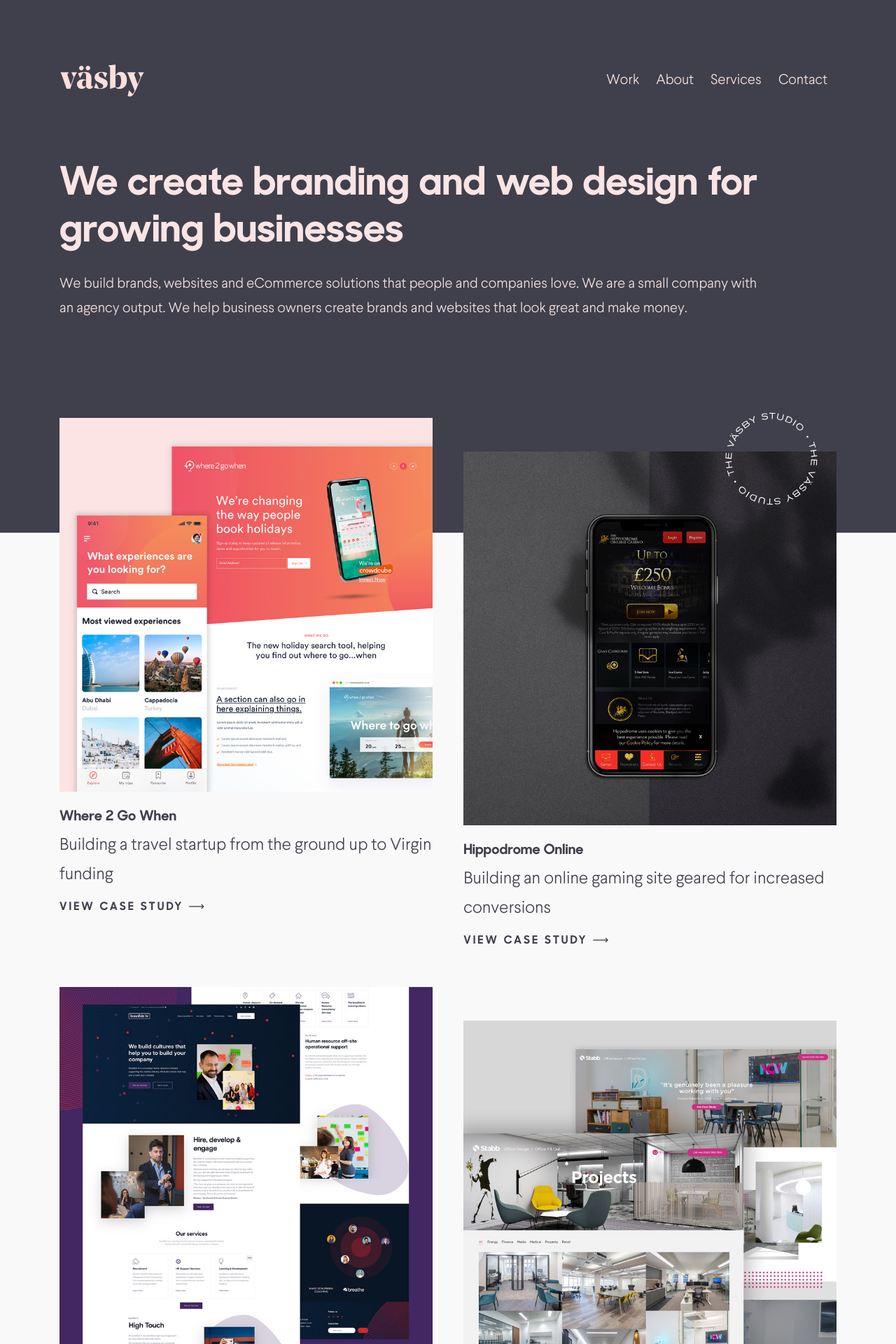
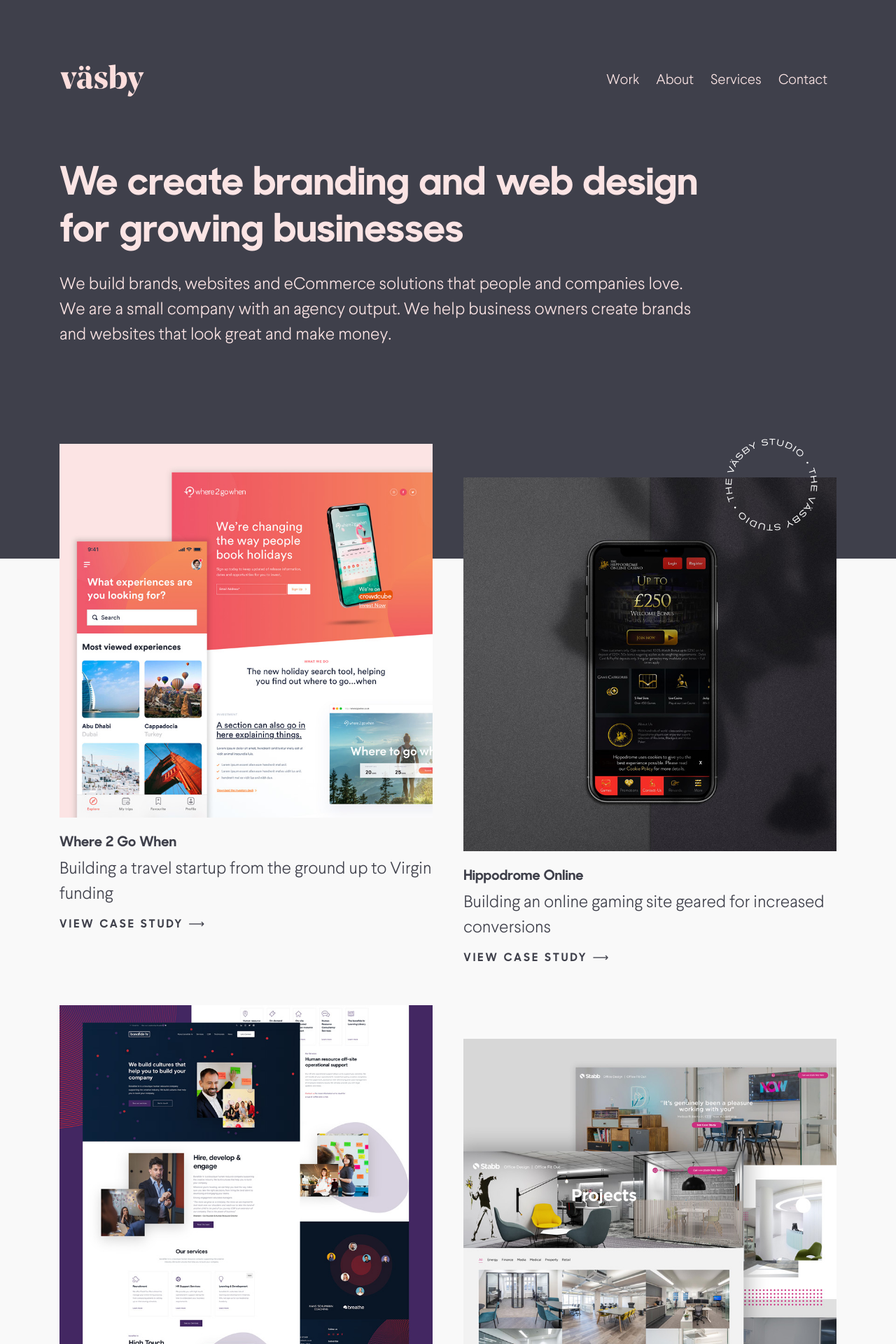
Before and after one commit to ifancyabroad/vasby, a Jekyll site: the page built from index.html, in a window 1280 px wide. Shown: the top 1920 px of the page at 70% size. Built offline with Jekyll 4.4.1, drawn with Linux system fonts in a browser that asks for light colours; nearby versions of some CDN libraries.

Commit message:
Update font and font sizes

```diff
--- a/_sass/custom.scss
+++ b/_sass/custom.scss
@@ -34,6 +34,8 @@
 $line-height-base: 1.76;
 
 $font-size-base: 1rem;
+$font-size-lg: $font-size-base * 1.25;
+$font-size-xl: $font-size-base * 1.5;
 $h1-font-size: $font-size-base * 3.5;
 $h2-font-size: $font-size-base * 2.5;
 $h3-font-size: $font-size-base * 1.75;
--- a/_sass/main.scss
+++ b/_sass/main.scss
@@ -45,7 +45,7 @@
   }
 
   .header-text {
-    max-width: 1020px;
+    max-width: 920px;
   }
 }
 
@@ -160,10 +160,6 @@
 
     .case-study {
       width: 48%;
-
-      .tag-line {
-        font-size: 1.5rem;
-      }
     }
 
     .case-study:nth-child(even) {
--- a/_sass/typography.scss
+++ b/_sass/typography.scss
@@ -1,5 +1,9 @@
 .spaced-letters {
   letter-spacing: 3px;
+}
+
+.font-body {
+  font-family: $font-family-base;
 }
 
 .vertical-text {
@@ -12,4 +16,9 @@
   .text-lg {
     font-size: $font-size-lg;
   }
+
+  .text-xl {
+    font-size: $font-size-xl;
+    line-height: $line-height-lg;
+  }
 }
--- a/index.html
+++ b/index.html
@@ -10,7 +10,7 @@
       <div class="col wow fadeInUp">
         <div class="header-text">
           <h1 class="text-secondary mb-4">We create branding and web design for growing businesses</h1>
-          <p class="text-secondary text-lg">We build brands, websites and eCommerce solutions that people and companies love. We are a small company with an agency output. We help business owners create brands and websites that look great and make money.</p>
+          <p class="text-secondary text-xl">We build brands, websites and eCommerce solutions that people and companies love. We are a small company with an agency output. We help business owners create brands and websites that look great and make money.</p>
         </div>
       </div>
     </div>
@@ -31,7 +31,7 @@
             <img class="img-fluid" src="{{ 'assets/images/' | append: case_study.featured_image | relative_url }}" alt="{{ case_study.alt }}">
           </div>
           <h5 class="text-primary">{{ case_study.name }}</h5>
-          <p class="tag-line">{{ case_study.tag }}</p>
+          <p class="text-xl">{{ case_study.tag }}</p>
           <p class="spaced-letters h6 arrow-link">VIEW CASE STUDY <span>&#10230;</span></p>
         </a>
         {% endfor %}
@@ -57,7 +57,7 @@
           <div class="logo-container">
             <img class="round-logo scroll-rotate" src="{{ 'assets/logos/vasby-round-logo.svg' | relative_url }}" alt="Vasby logo" width="137">
           </div>
-          <h6 class="spaced-letters font-weight-bold mb-3">OUR APPROACH</h6>
+          <h6 class="font-body spaced-letters font-weight-bold mb-3">OUR APPROACH</h6>
           <h2 class="mb-3">User focused + goal orientated</h2>
           <p class="mb-5">Struggling to stand out in your industry? We can help. We investigate and explore your brand to offer in-depth analysis of how your digital offering could work better for you and your customers.</p>
         </div>
@@ -106,7 +106,7 @@
       <div class="row">
         <div class="col-md-6 wow fadeInUp">
           <div class="d-flex justify-content-center mb-5 mb-md-0">
-            <h6 class="text-primary spaced-letters vertical-text font-weight-bold m-0 mr-3">JAMES & EDGAR - FOUNDERS OF THE VASBY</h6>
+            <h6 class="text-primary font-body spaced-letters vertical-text font-weight-bold m-0 mr-3">JAMES & EDGAR - FOUNDERS OF THE VASBY</h6>
             <div class="position-relative">
               <div class="logo-container">
                 <img class="round-logo" src="{{ 'assets/logos/vasby-round-logo.svg' | relative_url }}" alt="Vasby logo" width="137">
@@ -117,7 +117,7 @@
           </div>
         </div>
         <div class="col-md-6 wow fadeInUp" data-wow-delay="0.2s">
-          <h6 class="text-primary spaced-letters font-weight-bold mb-3">ABOUT</h6>
+          <h6 class="text-primary font-body spaced-letters font-weight-bold mb-3">ABOUT</h6>
           <h2 class="text-primary mb-4">Offering cost effective digital solutions companies love.</h2>
           <p class="mb-4">With over 10 years experience, our in-house designers, developers and e-commerce experts create beautiful sites that convert visitors into long-term customers.</p>
           <p class="mb-4">Building brands and websites is what we do best – and what we love most. Our approach is built around being bold and brave. Our purpose-built team are unafraid to ask questions nor inclined to take a brief at face value. It helps pinpoint what really matters for your brand.</p>
```
